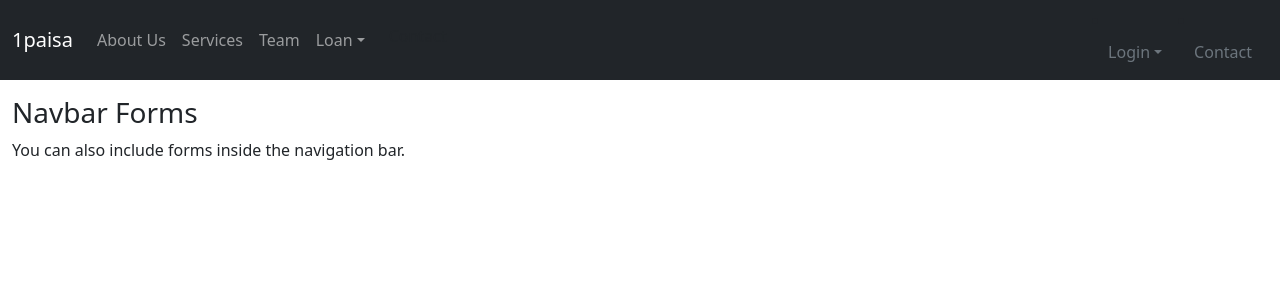
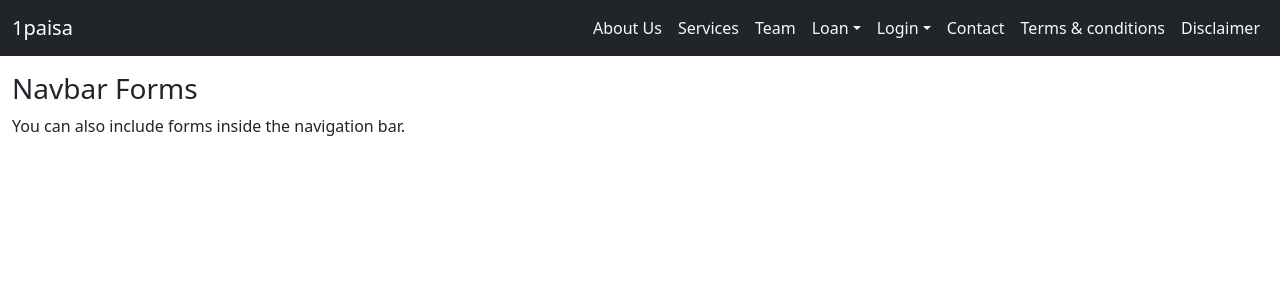
Before and after one commit to satyendrasingh8/1paisa.in, a PHP site: page / in a window 1280 px wide. Shown: the top 300 px of the page. Run offline with PHP 8.4, Linux system fonts and the light colour scheme.

Commit message:
header page

```diff
--- a/index.php
+++ b/index.php
@@ -14,19 +14,23 @@
     <button class="navbar-toggler" type="button" data-bs-toggle="collapse" data-bs-target="#mynavbar">
       <span class="navbar-toggler-icon"></span>
     </button>
-    <div class="collapse navbar-collapse" id="mynavbar">
-      <ul class="navbar-nav me-auto">
-        <li class="nav-item">
-          <a class="nav-link" href="javascript:void(0)">About Us</a>
+    <div class="collapse navbar-collapse navbar-right" id="mynavbar">
+
+    <ul class="navbar-nav ms-auto">
+     </ul>
+
+     <div class="navbar-nav ms-auto">
+      <li class="nav-item">
+          <a class="nav-link text-light" href="javascript:void(0)">About Us</a>
         </li>
         <li class="nav-item">
-          <a class="nav-link" href="javascript:void(0)">Services</a>
+          <a class="nav-link text-light" href="javascript:void(0)">Services</a>
         </li>
-        <li class="nav-item">
-          <a class="nav-link" href="javascript:void(0)">Team</a>
+        <li class="nav-item text-secondary">
+          <a class="nav-link text-light" href="javascript:void(0)">Team</a>
         </li>
         <li class="nav-item dropdown">
-  <a class="nav-link dropdown-toggle" href="#" role="button" data-bs-toggle="dropdown">Loan</a>
+  <a class="nav-link dropdown-toggle text-light" href="#" role="button" data-bs-toggle="dropdown">Loan</a>
   <ul class="dropdown-menu">
     <li><a class="dropdown-item" href="#">Mobile Loan</a></li>
     <li><a class="dropdown-item" href="#">Small Loan</a></li>
@@ -39,13 +43,8 @@
 
   </ul>
 </li>
-<li><a class="dropdown-item" href="#">Contact</a></li>
-      </ul>
-
-
-      <div class="d-flex align-items-center">
       <li class="nav-item dropdown">
-  <a class="nav-link dropdown-toggle text-secondary" href="#" role="button" data-bs-toggle="dropdown">Login</a>
+  <a class="nav-link dropdown-toggle text-light" href="#" role="button" data-bs-toggle="dropdown">Login</a>
   <ul class="dropdown-menu">
     <li><a class="dropdown-item" href="#">Login</a></li>
     <li><a class="dropdown-item" href="#">Register</a></li>
@@ -53,9 +52,17 @@
   </ul>
 </li>
 <li class="nav-item">
-          <a class="nav-link text-secondary" href="javascript:void(0)">Contact</a>
+          <a class="nav-link text-light" href="javascript:void(0)">Contact</a>
+        </li>
+        <li class="nav-item text-secondary">
+          <a class="nav-link text-light" href="javascript:void(0)">Terms & conditions</a>
+        </li>
+        <li class="nav-item text-secondary">
+          <a class="nav-link text-light" href="javascript:void(0)">Disclaimer</a>
         </li>
 </div>
+
+
     </div>
   </div>
 </nav>
```
